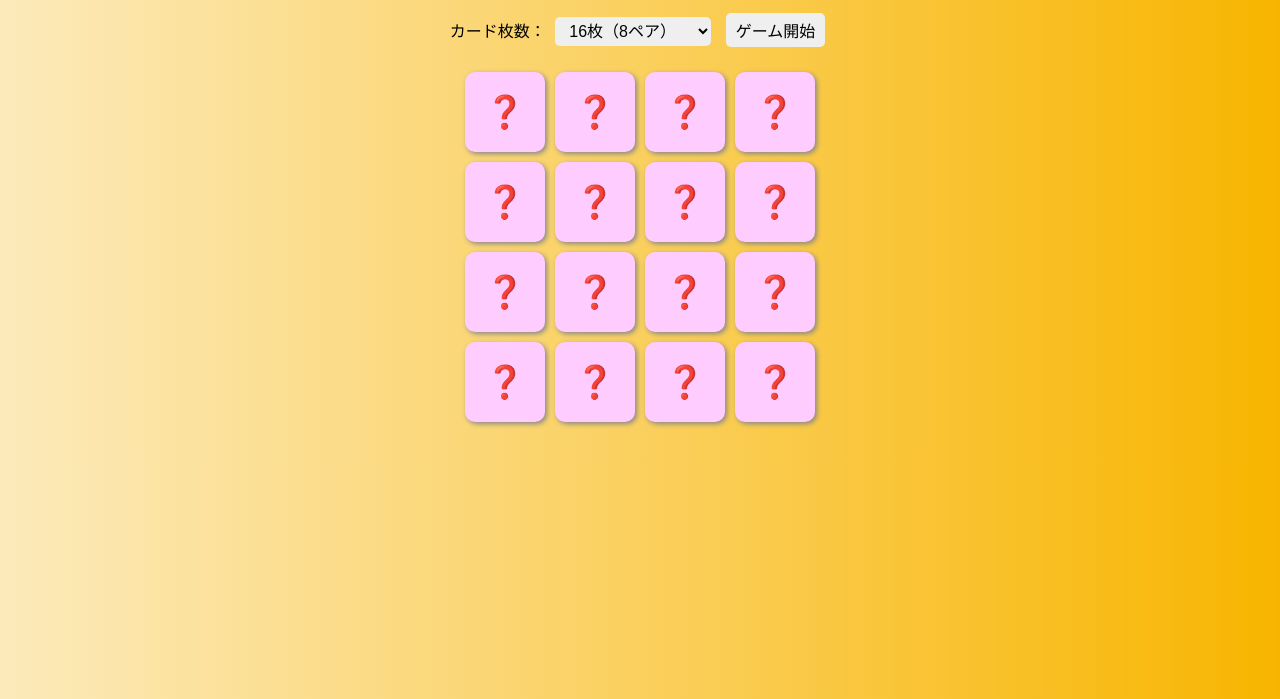
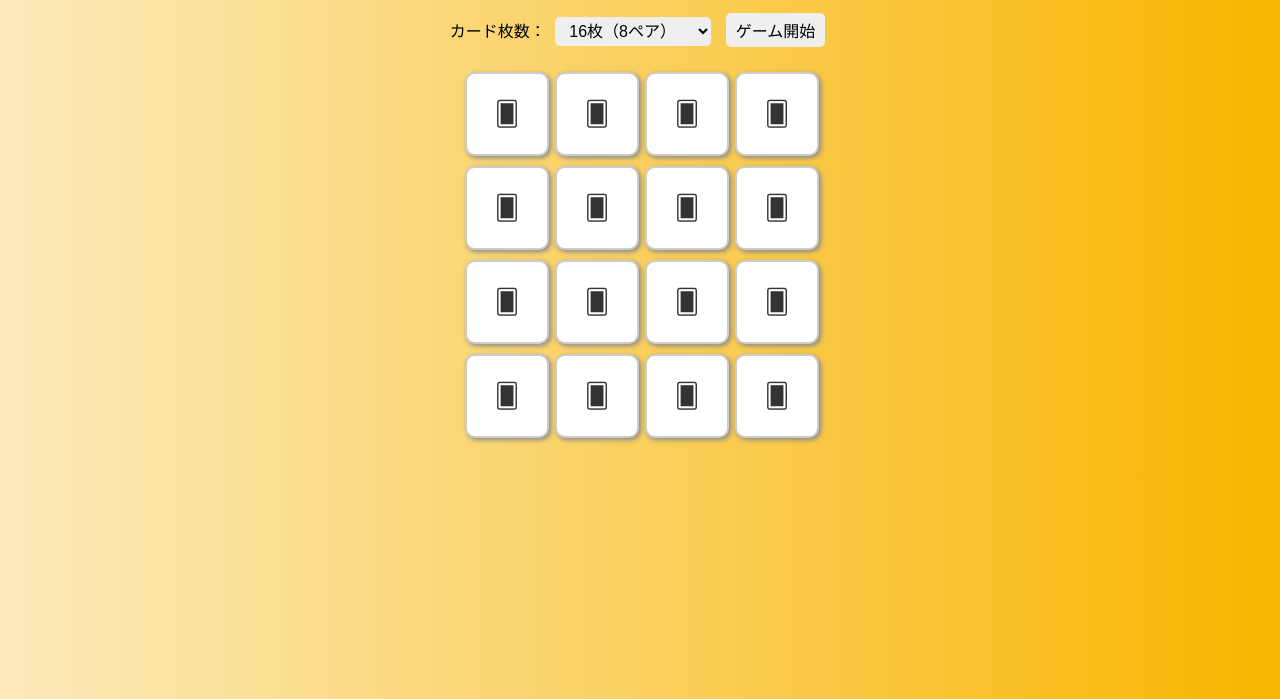
Before and after one commit to tak0331y/sinkei, a plain HTML site: page index.html in a window 1280 px wide. Shown: the part 101-800 px from the top of the page. Drawn offline with Linux system fonts and the light colour scheme.

Commit message:
Add files via upload

```diff
--- a/index.html
+++ b/index.html
@@ -34,9 +34,9 @@
     .card {
       width: 80px;
       height: 80px;
-      background: #ffccff;
-      font-size: 2em;
-      color: #fff;
+      background: #fff;
+      font-size: 1.5em;
+      color: #333;
       display: flex;
       align-items: center;
       justify-content: center;
@@ -45,12 +45,14 @@
       box-shadow: 2px 2px 5px #888;
       user-select: none;
       transition: transform 0.3s;
+      border: 2px solid #ccc;
     }
     .card:hover {
       transform: scale(1.05);
     }
     .card.flipped {
-      background: #66ccff;
+      background: #ffe4e1;
+      border-color: #ff69b4;
     }
     #message {
       margin-top: 20px;
@@ -61,7 +63,7 @@
   </style>
 </head>
 <body>
-  <h1>🧠 神経衰弱ゲーム</h1>
+  <h1>🃏 神経衰弱ゲーム（トランプ模様）</h1>
   <div id="controls">
     <label for="card-count">カード枚数：</label>
     <select id="card-count">
@@ -81,11 +83,16 @@
     const message = document.getElementById("message");
     const cardCountSelect = document.getElementById("card-count");
 
-    const allSymbols = [
-      "🍎","🍌","🍇","🍓","🍒","🍍","🥝","🍉",
-      "🍋","🍈","🍊","🥥","🥭","🍅","🌽","🥕",
-      "🍆","🥔","🥦","🧄","🧅","🌶️","🍠","🥬"
-    ];
+    const suits = ["♥️", "♠️", "♦️", "♣️"];
+    const ranks = ["A", "2", "3", "4", "5", "6", "7", "8", "9", "10", "J", "Q", "K"];
+    const allCards = [];
+
+    suits.forEach(suit => {
+      ranks.forEach(rank => {
+        allCards.push(`${rank}${suit}`);
+      });
+    });
+
     let flippedCards = [];
     let matchedCount = 0;
 
@@ -97,8 +104,8 @@
 
       const totalCards = parseInt(cardCountSelect.value);
       const pairCount = totalCards / 2;
-      const symbols = allSymbols.slice(0, pairCount);
-      let cards = [...symbols, ...symbols];
+      const selectedCards = allCards.slice(0, pairCount);
+      let cards = [...selectedCards, ...selectedCards];
       cards.sort(() => Math.random() - 0.5);
 
       const columns = Math.min(9, Math.ceil(Math.sqrt(totalCards)));
@@ -109,7 +116,7 @@
         card.classList.add("card");
         card.dataset.symbol = symbol;
         card.dataset.index = index;
-        card.textContent = "❓";
+        card.textContent = "🂠";
         card.addEventListener("click", flipCard);
         board.appendChild(card);
       });
@@ -134,8 +141,8 @@
           }
         } else {
           setTimeout(() => {
-            card1.textContent = "❓";
-            card2.textContent = "❓";
+            card1.textContent = "🂠";
+            card2.textContent = "🂠";
             card1.classList.remove("flipped");
             card2.classList.remove("flipped");
             flippedCards = [];
```
